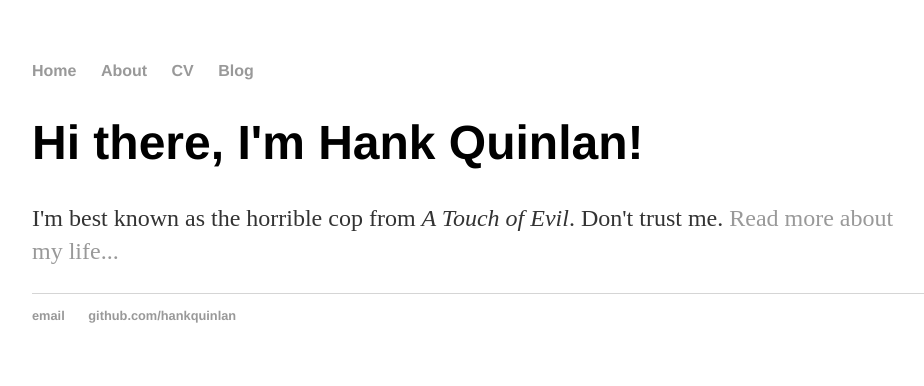
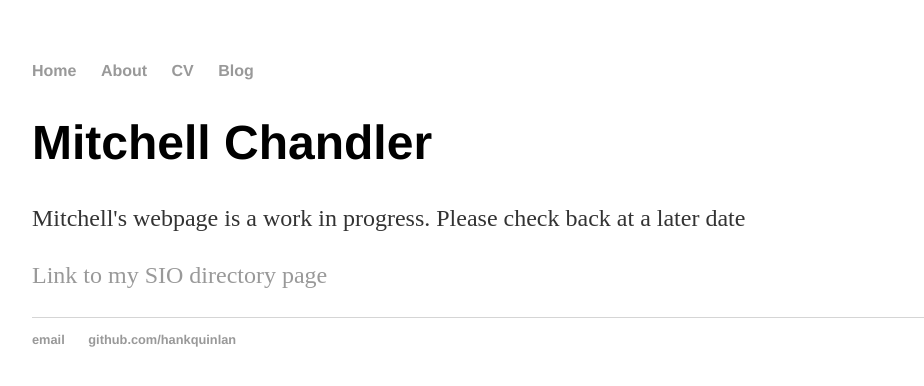
Before and after one commit to mlchandler/mlchandler.github.io, a Jekyll site: the page built from index.html, in a window 1280 px wide. Shown: the top 386 px of the page, without its empty margins (160-1084 px from the left). Built offline with Jekyll 4.4.1, drawn with Linux system fonts in a browser that asks for light colours.

Commit message:
Update index.html

```diff
--- a/index.html
+++ b/index.html
@@ -1,9 +1,18 @@
 ---
 layout: default
-title: Hank Quinlan, Horrible Cop
+title: Mitchell Chandler
 ---
 
-		<div class="blurb">
-			<h1>Hi there, I'm Hank Quinlan!</h1>
-			<p>I'm best known as the horrible cop from <em>A Touch of Evil</em>. Don't trust me. <a href="/about">Read more about my life...</a></p>
-		</div>
+<div class="blurb">
+
+<h1>Mitchell Chandler</h1>
+
+<p>
+Mitchell's webpage is a work in progress. Please check back at a later date
+</p>
+
+<p>
+<a href="https://scripps.ucsd.edu/profiles/mlchandl">Link to my SIO directory page</a>
+</p>
+
+</div>
```
